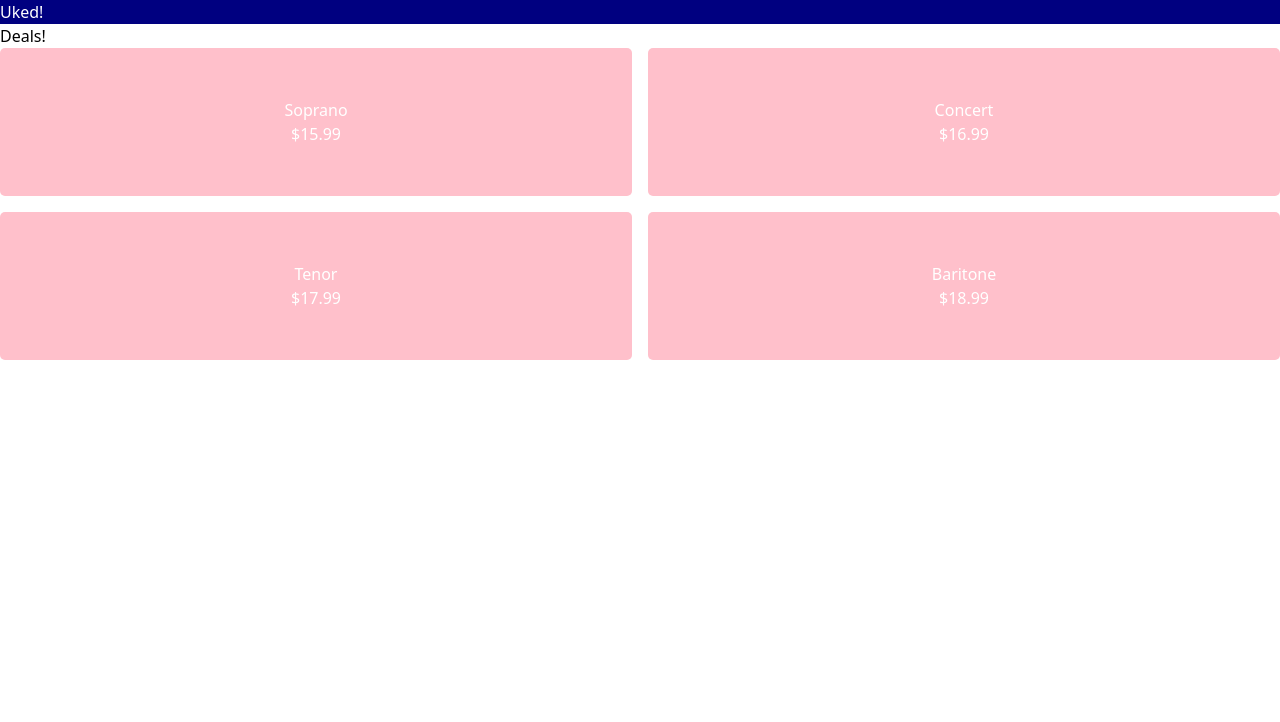
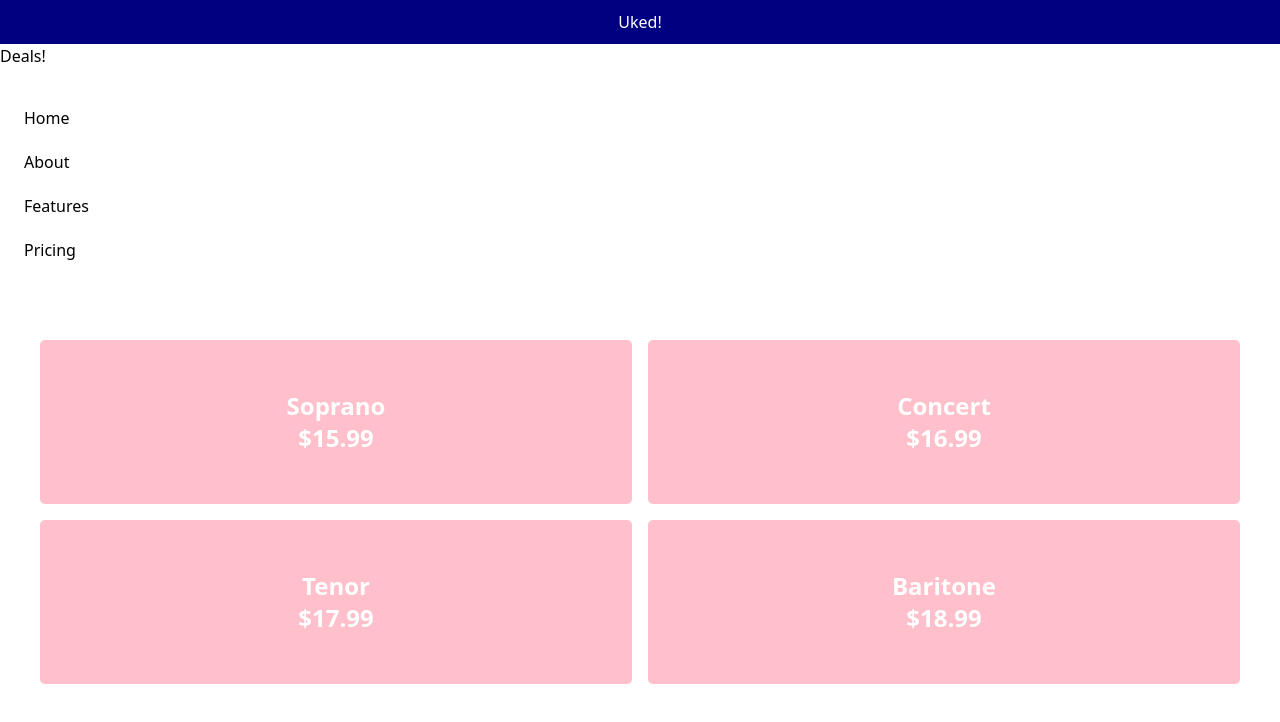
Before and after one commit to YouGuavas/uked, a React (Create React App) app: page / in a window 1280 px wide. Shown: the top 722 px of the page. Built offline with nearby package versions, Linux system fonts and the light colour scheme.

Commit message:
Add sidebar

```diff
--- a/src/App.css
+++ b/src/App.css
@@ -1,6 +1,8 @@
 .App-header {
   background-color: navy;
   color: white;
+  text-align: center;
+  padding:10px;
 }
 
 .box {
--- a/src/App.js
+++ b/src/App.js
@@ -1,5 +1,6 @@
 import './App.css';
 import Gallery from './Gallery';
+import SideBar from './SideBar';
 
 function App() {
   return (
@@ -8,7 +9,6 @@ function App() {
         Uked!
       </header>
       <Main />
-      <Gallery />
     </div>
   );
 }
@@ -17,6 +17,8 @@ function Main() {
   return (
     <div className="Main">
       Deals!
+      <SideBar />
+      <Gallery />
     </div>
   )
 }
--- a/src/Gallery.js
+++ b/src/Gallery.js
@@ -1,7 +1,7 @@
 function Gallery()  {
   const galleryItems = [{name: 'Soprano', price: '15.99'}, {name: 'Concert', price: '16.99'}, {name: 'Tenor', price: '17.99'}, {name: 'Baritone', price: '18.99'}];
   return(
-    <div className='grid grid-cols-2 gap-4'>
+    <div className='grid grid-cols-2 gap-4 flex-1 p-10 text-2xl font-bold'>
       {galleryItems.map((item, index) => (
           <div className='box' id={item.name} key={index}>
           <div>{item.name}</div> <div>${item.price}</div> </div>
--- /dev/null
+++ b/src/SideBar.js
@@ -0,0 +1,22 @@
+function SideBar() {
+  return(
+    <div className="sidebar w-64 space-y-6 py-7 px-2 absolute inset-y-0 left-0 transform -translate-x-full md:relative md:translate-x-0 transition duration-200 ease-in-out">
+      <nav>
+      <a href="#" class="block py-2.5 px-4 rounded transition duration-200 hover:bg-blue-700 hover:text-white">
+        Home
+      </a>
+      <a href="" class="block py-2.5 px-4 rounded transition duration-200 hover:bg-blue-700 hover:text-white">
+        About
+      </a>
+      <a href="" class="block py-2.5 px-4 rounded transition duration-200 hover:bg-blue-700 hover:text-white">
+        Features
+      </a>
+      <a href="" class="block py-2.5 px-4 rounded transition duration-200 hover:bg-blue-700 hover:text-white">
+        Pricing
+      </a>
+      </nav>
+    </div>
+  )
+}
+
+export default SideBar;
```
